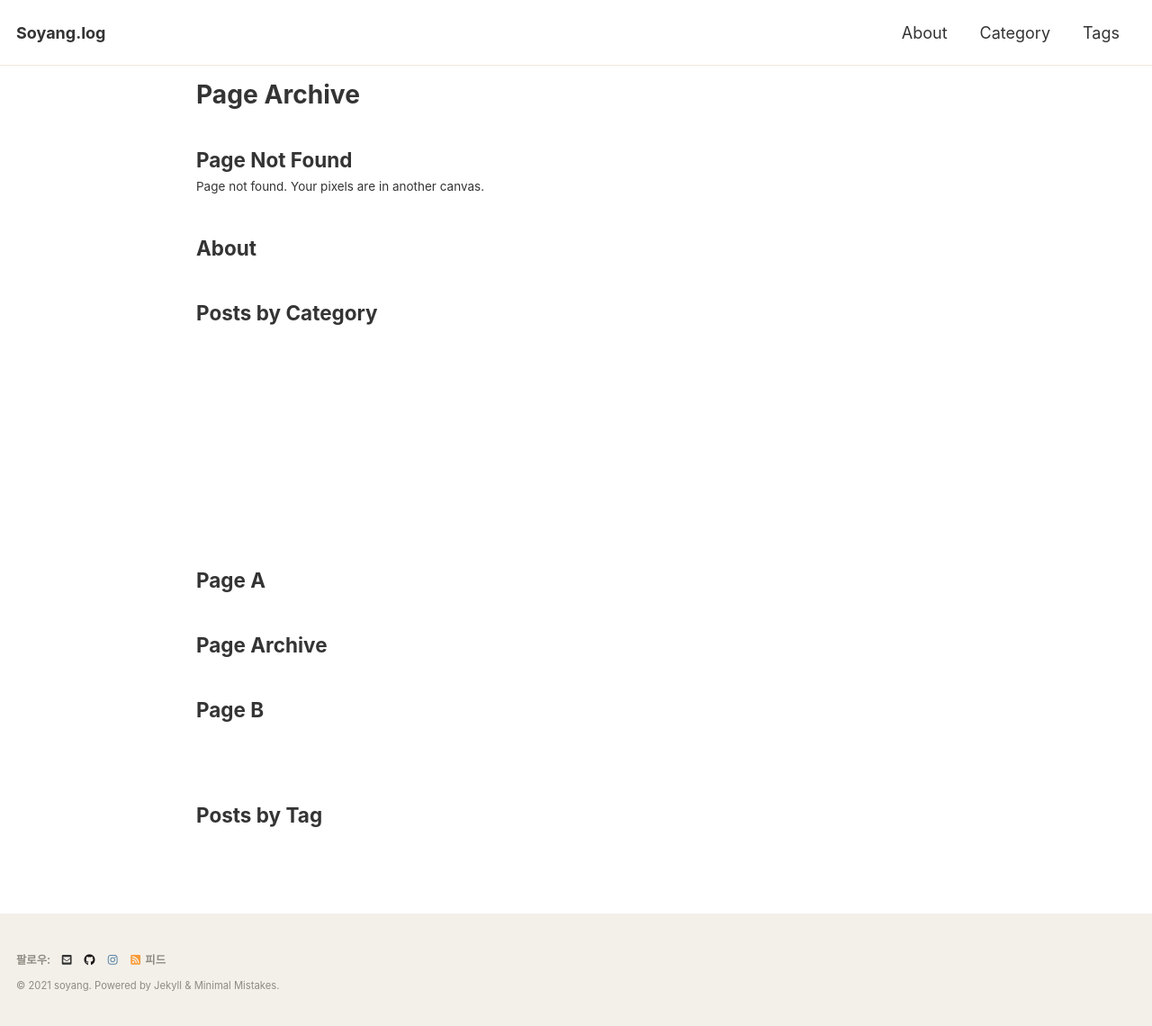
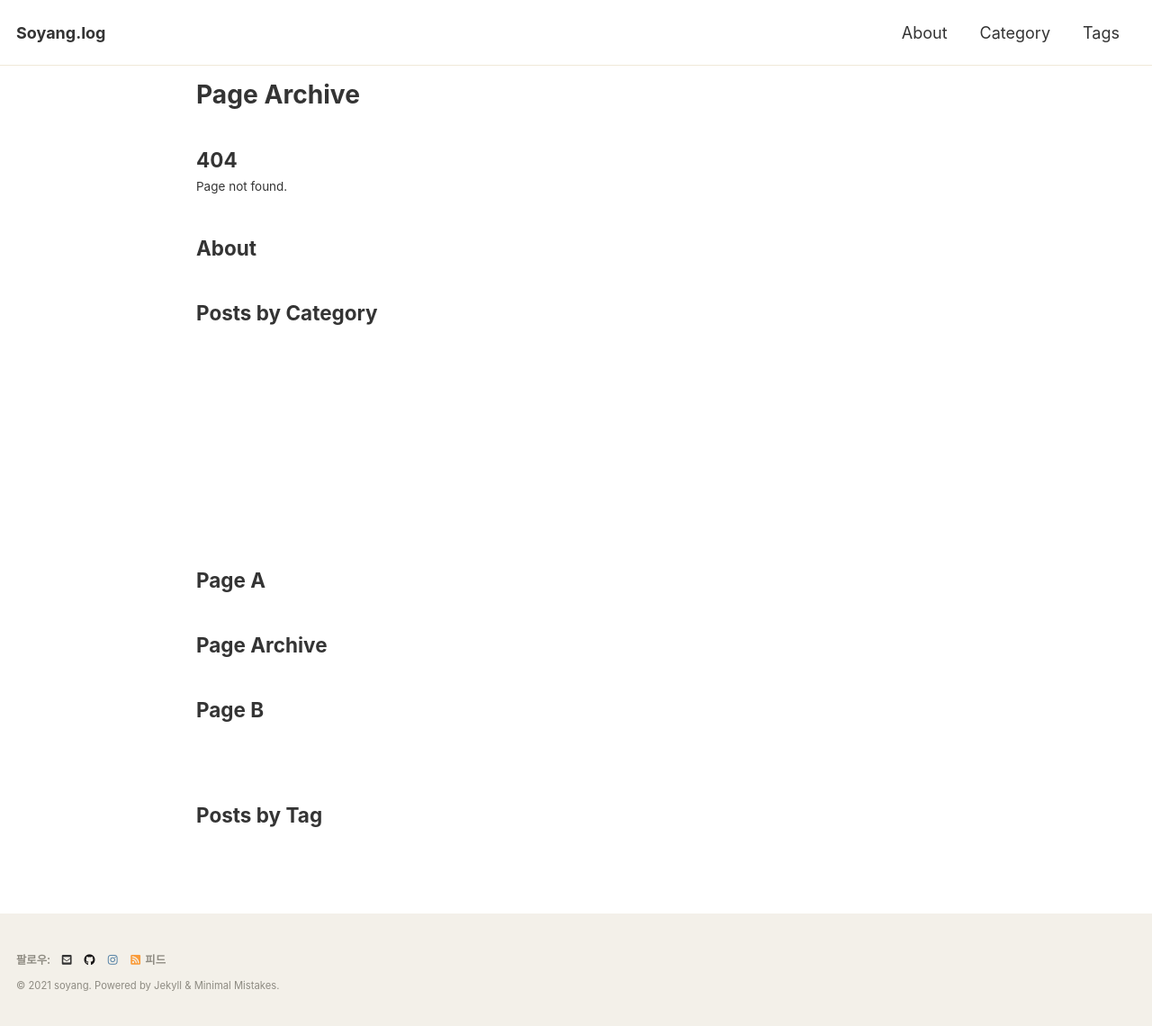
Before and after one commit to kimsoyeong/kimsoyeong-github.io, a Jekyll site: the page built from _pages/page-archive.html, in a window 1280 px wide. Shown: the whole page at 90% size. Built offline with Jekyll 4.4.1, drawn with Linux system fonts in a browser that asks for light colours; cached includes are drawn as plain includes.

Commit message:
404 page not found

```diff
--- a/_pages/404.md
+++ b/_pages/404.md
@@ -1,8 +1,10 @@
 ---
-title: "Page Not Found"
-excerpt: "Page not found. Your pixels are in another canvas."
+title: "404"
+excerpt: "Page not found."
 sitemap: false
 permalink: /404.html
 ---
 
-Sorry, but the page you were trying to view does not exist.
+![outer_space_25](https://user-images.githubusercontent.com/43427380/146006610-6be8f0b6-891d-4d8b-b4a5-3b8f0cf03ce0.png)
+
+Page not found.
```
Also changed, not shown: assets/images/outer_space.png (added), assets/images/outer_space_25.png (added), assets/images/rocket_launch.png (added).
